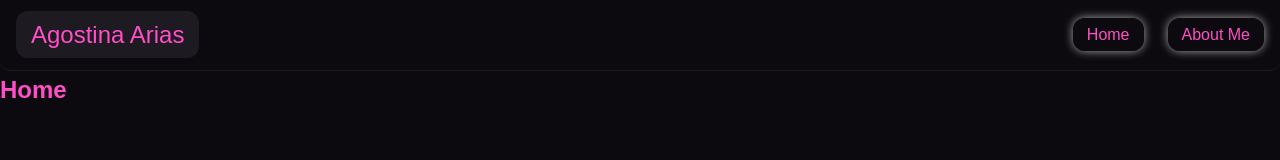
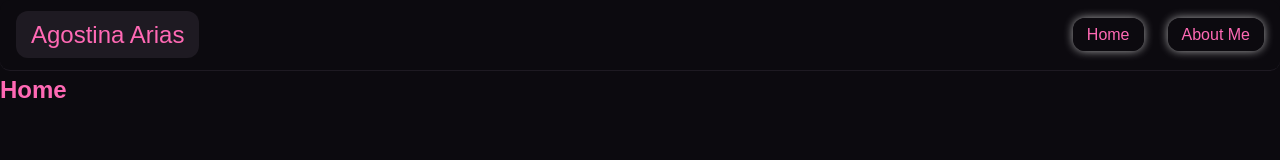
Before and after one commit to AgosArias/agostina-portfolio, a React (Vite) app in the folder client/: page / in a window 1280 px wide. Shown: the top 160 px of the page. Built offline with nearby package versions, Linux system fonts and the light colour scheme.

Commit message:
change color pink

```diff
--- a/client/src/App.css
+++ b/client/src/App.css
@@ -1,6 +1,6 @@
 :root {
   --bg-color: #0c0a0f;
-  --primary-color: #ff4ec6;
+  --primary-color: #ff69b4;
   --secondary-color: #ffffff;
   --text-muted: #ffffffa5;
   --accent-dark: #1e1a22;
```
